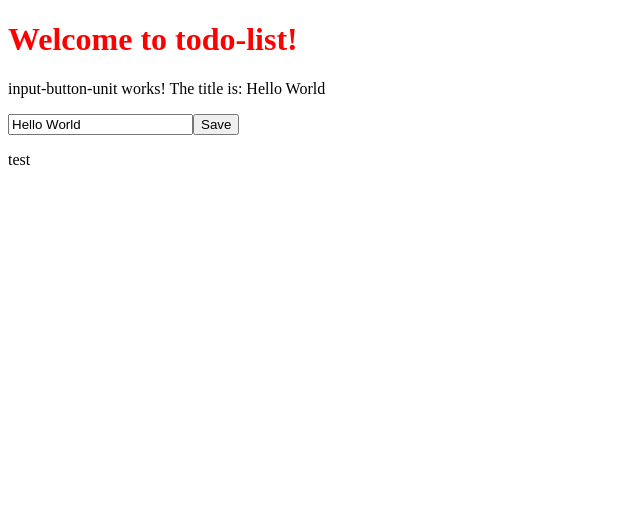
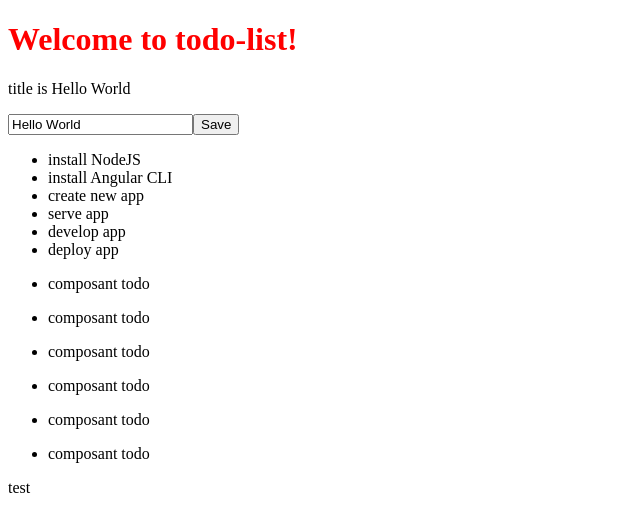
Before and after one commit to AngeC15/github-htt9yu, an Angular app: page / in a window 1280 px wide. Shown: the top 532 px of the page, without its empty margins (0-640 px from the left). Built offline with nearby package versions, Linux system fonts and the light colour scheme.

Commit message:
4 files modified, 2 added, 1 deleted

```diff
--- a/src/app/app.component.ts
+++ b/src/app/app.component.ts
@@ -4,10 +4,30 @@ import { Component } from "@angular/core";
   selector: "app-root",
   template: `
     <h1>Welcome to {{ title }}!</h1>
+
     <app-input-button-unit></app-input-button-unit>
+
+    <ul>
+      <li *ngFor="let todoItem of todoList">
+        {{ todoItem.title }}
+      </li>
+    </ul>
+    <ul>
+  <li *ngFor="let todoItem of todoList">
+    <app-todo-item [item]="todoItem"></app-todo-item>
+  </li>
+</ul>
   `,
   styleUrls: ["./app.component.scss"]
 })
 export class AppComponent {
   title = "todo-list";
+  todoList = [
+    { title: "install NodeJS" },
+    { title: "install Angular CLI" },
+    { title: "create new app" },
+    { title: "serve app" },
+    { title: "develop app" },
+    { title: "deploy app" }
+  ];
 }
--- a/src/app/app.module.ts
+++ b/src/app/app.module.ts
@@ -3,11 +3,13 @@ import { BrowserModule } from '@angular/platform-browser';
 
 import { AppComponent } from './app.component';
 import { InputButtonUnitComponent } from './input-button-unit/input-button-unit.component';
+import { TodoItemComponent } from './todo-item/todo-item.component';
 
 @NgModule({
   declarations: [
     AppComponent,
-    InputButtonUnitComponent
+    InputButtonUnitComponent,
+    TodoItemComponent
   ],
   imports: [
     BrowserModule
--- a/src/app/input-button-unit/input-button-unit.component.html
+++ /dev/null
@@ -1,3 +0,0 @@
-<p>
-input-button-unit works!
-</p>
--- a/src/app/input-button-unit/input-button-unit.component.ts
+++ b/src/app/input-button-unit/input-button-unit.component.ts
@@ -3,11 +3,13 @@ import { Component, OnInit } from "@angular/core";
 @Component({
   selector: "app-input-button-unit",
   template: `
-    <p>input-button-unit works! The title is: {{ title }}</p>
-
-    <input [value]="title"
-    (keyup)="changeTitle($event.target.value)" />
-    <button (click)="changeTitle('Button Clicked!')">Save</button>
+    <p>title is {{ title }}</p>
+    <input
+      #inputElementRef
+      [value]="title"
+      (keyup.enter)="changeTitle($event.target.value)"
+    />
+    <button (click)="changeTitle(inputElementRef.value)">Save</button>
   `,
   styleUrls: ["./input-button-unit.component.css"]
 })
@@ -17,7 +19,12 @@ export class InputButtonUnitComponent implements OnInit {
   constructor() {}
 
   ngOnInit(): void {}
-
+  /*
+  changeTitle(event): void {
+  console.log(event);
+  this.title = event.target.value; // the original functionality still works
+}
+*/
   changeTitle(newTitle: string): void {
     this.title = newTitle;
   }
--- /dev/null
+++ b/src/app/interfaces/todo-item.ts
@@ -0,0 +1,4 @@
+export interface TodoItem {
+  title: string;
+  completed?: boolean;
+}
--- /dev/null
+++ b/src/app/todo-item/todo-item.component.ts
@@ -0,0 +1,17 @@
+import { Component, OnInit, Input } from "@angular/core";
+import { TodoItem } from '../interfaces/todo-item';
+
+
+@Component({
+  selector: "app-todo-item",
+  template: `
+    <p>composant todo</p>
+  `,
+  styleUrls: ["./todo-item.component.css"]
+})
+export class TodoItemComponent implements OnInit {
+  @Input() item: TodoItem;
+  constructor() {}
+
+  ngOnInit() {}
+}
--- a/src/index.html
+++ b/src/index.html
@@ -10,6 +10,8 @@
   <body>
     <!-- -->
     <app-root></app-root>
+    <app-todo-item></app-todo-item>
+
     <p>test</p>
   </body>
 </html>
```
Also changed, not shown: src/app/todo-item/todo-item.component.css (added).
